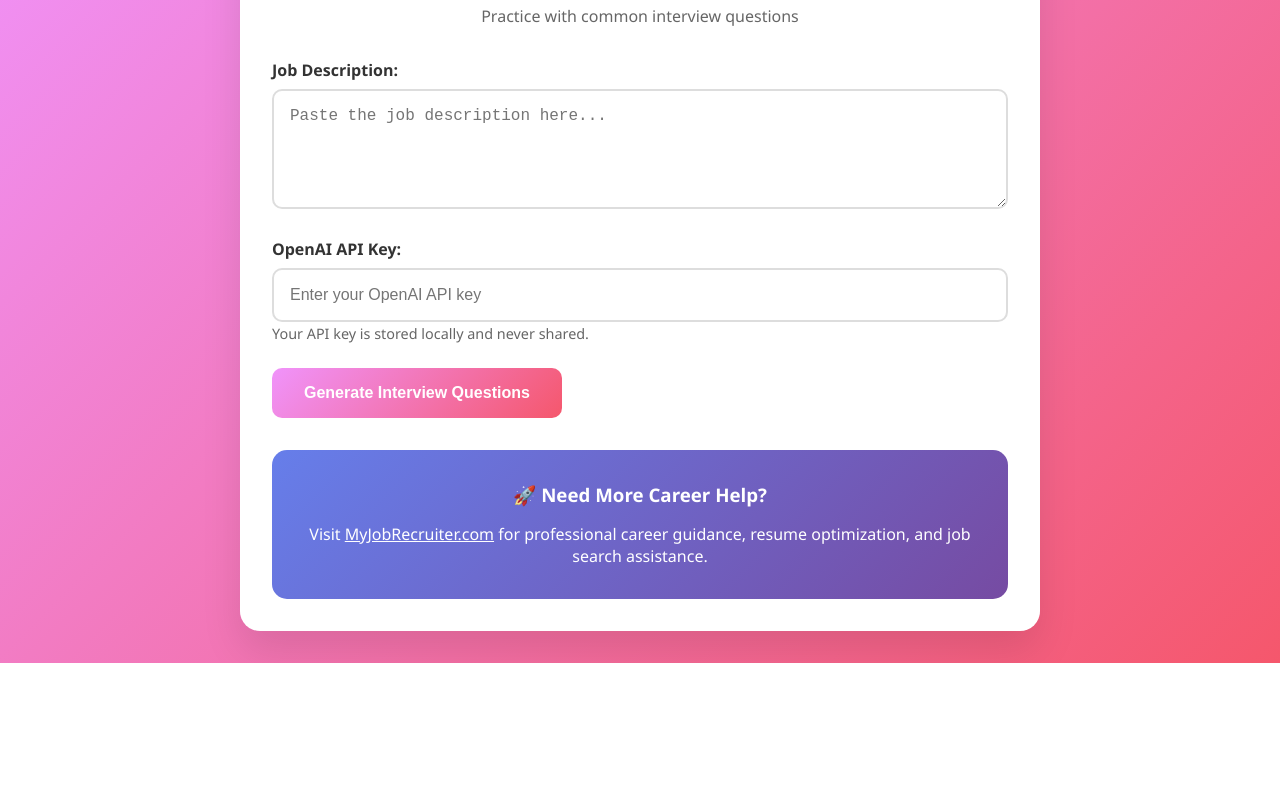
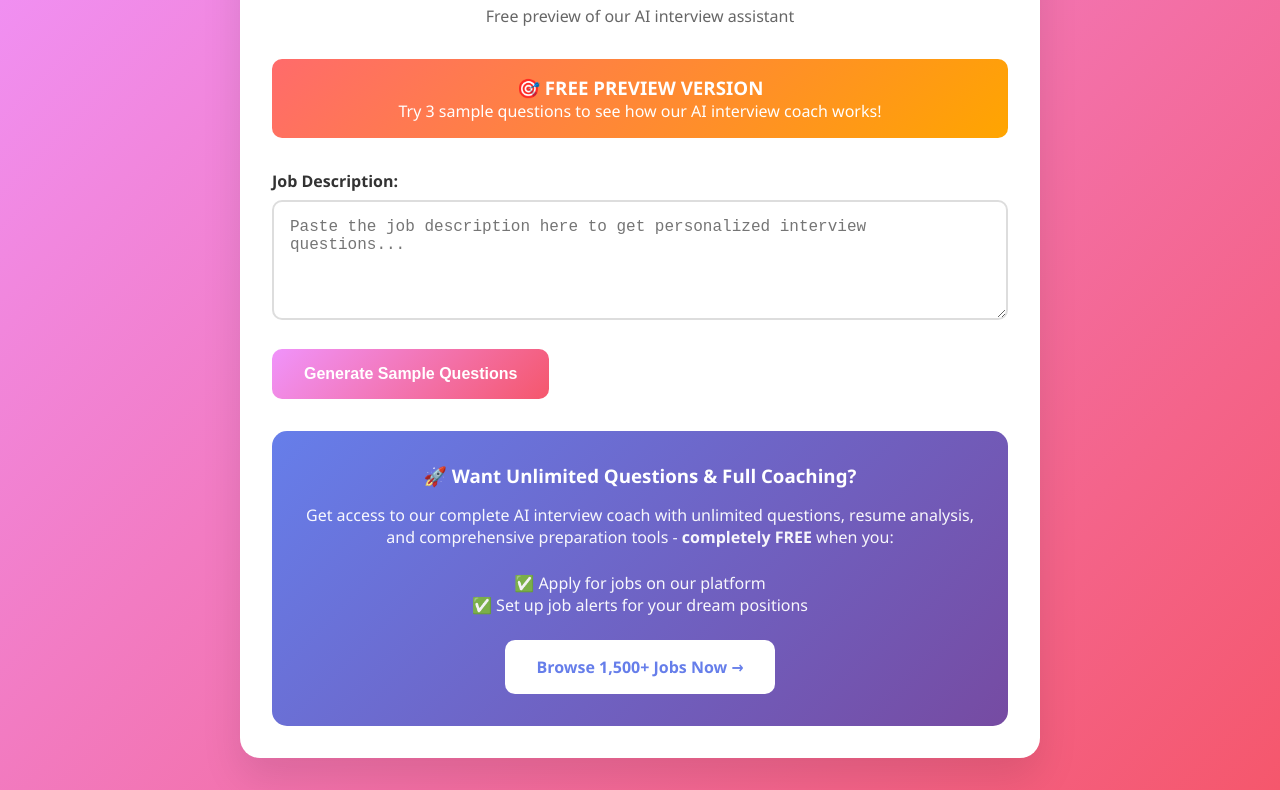
Before and after one commit to strick444/interview-tools, a plain HTML site: page basic/index.html in a window 1280 px wide. Shown: the part 148-938 px from the top of the page. Before the commit the page ends 811 px from the top, so only its background shows below. Drawn offline with Linux system fonts and the light colour scheme.

Commit message:
Update index.html

```diff
--- a/basic/index.html
+++ b/basic/index.html
@@ -3,7 +3,7 @@
 <head>
     <meta charset="UTF-8">
     <meta name="viewport" content="width=device-width, initial-scale=1.0">
-    <title>Basic Interview Tool</title>
+    <title>Basic Interview Tool - Free Preview</title>
     <style>
         * { margin: 0; padding: 0; box-sizing: border-box; }
         body { font-family: 'Segoe UI', Tahoma, Geneva, Verdana, sans-serif; background: linear-gradient(135deg, #f093fb 0%, #f5576c 100%); min-height: 100vh; padding: 2rem; }
@@ -13,10 +13,10 @@
         .header p { color: #666; }
         .back-link { display: inline-block; margin-bottom: 1rem; color: #f5576c; text-decoration: none; font-weight: bold; }
         .back-link:hover { text-decoration: underline; }
+        .preview-banner { background: linear-gradient(135deg, #ff6b6b 0%, #ffa500 100%); color: white; padding: 1rem; border-radius: 10px; margin-bottom: 2rem; text-align: center; }
         .form-group { margin-bottom: 1.5rem; }
         .form-group label { display: block; margin-bottom: 0.5rem; font-weight: bold; color: #333; }
-        .form-group input, .form-group textarea { width: 100%; padding: 1rem; border: 2px solid #ddd; border-radius: 10px; font-size: 1rem; }
-        .form-group textarea { height: 120px; resize: vertical; }
+        .form-group textarea { width: 100%; padding: 1rem; border: 2px solid #ddd; border-radius: 10px; font-size: 1rem; height: 120px; resize: vertical; }
         .btn { background: linear-gradient(135deg, #f093fb 0%, #f5576c 100%); color: white; padding: 1rem 2rem; border: none; border-radius: 10px; font-size: 1rem; font-weight: bold; cursor: pointer; transition: transform 0.3s ease; }
         .btn:hover { transform: translateY(-2px); }
         .btn:disabled { opacity: 0.6; cursor: not-allowed; transform: none; }
@@ -26,9 +26,12 @@
         .question-item p { color: #666; line-height: 1.6; }
         .loading { text-align: center; padding: 2rem; color: #666; }
         .error { background: #fee; color: #c33; padding: 1rem; border-radius: 10px; margin: 1rem 0; }
-        .promo { background: linear-gradient(135deg, #667eea 0%, #764ba2 100%); color: white; padding: 2rem; border-radius: 15px; margin-top: 2rem; text-align: center; }
-        .promo h3 { margin-bottom: 1rem; }
-        .promo a { color: white; text-decoration: underline; }
+        .upgrade-cta { background: linear-gradient(135deg, #667eea 0%, #764ba2 100%); color: white; padding: 2rem; border-radius: 15px; margin-top: 2rem; text-align: center; }
+        .upgrade-cta h3 { margin-bottom: 1rem; }
+        .upgrade-cta p { margin-bottom: 1.5rem; opacity: 0.95; }
+        .upgrade-cta a { background: white; color: #667eea; padding: 1rem 2rem; border-radius: 10px; text-decoration: none; font-weight: bold; display: inline-block; transition: transform 0.3s ease; }
+        .upgrade-cta a:hover { transform: translateY(-2px); }
+        .limit-notice { background: #fff3cd; color: #856404; padding: 1rem; border-radius: 10px; margin-top: 1rem; text-align: center; }
     </style>
 </head>
 <body>
@@ -37,67 +40,69 @@
 
         <div class="header">
             <h1>🆓 Basic Interview Tool</h1>
-            <p>Practice with common interview questions</p>
+            <p>Free preview of our AI interview assistant</p>
+        </div>
+
+        <div class="preview-banner">
+            <h3>🎯 FREE PREVIEW VERSION</h3>
+            <p>Try 3 sample questions to see how our AI interview coach works!</p>
         </div>
 
         <div class="form-group">
             <label for="jobDescription">Job Description:</label>
-            <textarea id="jobDescription" placeholder="Paste the job description here..."></textarea>
+            <textarea id="jobDescription" placeholder="Paste the job description here to get personalized interview questions..."></textarea>
         </div>
 
-        <div class="form-group">
-            <label for="apiKey">OpenAI API Key:</label>
-            <input type="password" id="apiKey" placeholder="Enter your OpenAI API key">
-            <small style="color: #666; font-size: 0.9rem;">Your API key is stored locally and never shared.</small>
-        </div>
-
-        <button class="btn" onclick="generateQuestions()">Generate Interview Questions</button>
+        <button class="btn" onclick="generateQuestions()">Generate Sample Questions</button>
 
         <div id="questionsContainer" class="questions-container"></div>
 
-        <div class="promo">
-            <h3>🚀 Need More Career Help?</h3>
-            <p>Visit <a href="https://myjobrecruiter.com" target="_blank">MyJobRecruiter.com</a> for professional career guidance, resume optimization, and job search assistance.</p>
+        <div class="upgrade-cta">
+            <h3>🚀 Want Unlimited Questions & Full Coaching?</h3>
+            <p>Get access to our complete AI interview coach with unlimited questions, resume analysis, and comprehensive preparation tools - <strong>completely FREE</strong> when you:</p>
+            <p>✅ Apply for jobs on our platform<br>✅ Set up job alerts for your dream positions</p>
+            <a href="https://myjobrecruiter.com" target="_blank">Browse 1,500+ Jobs Now →</a>
         </div>
     </div>
 
     <script>
+        let questionsGenerated = 0;
+        const maxQuestions = 1;
+
         async function generateQuestions() {
             const jobDescription = document.getElementById('jobDescription').value.trim();
-            const apiKey = document.getElementById('apiKey').value.trim();
             const container = document.getElementById('questionsContainer');
 
             if (!jobDescription) {
-                container.innerHTML = '<div class="error">Please enter a job description.</div>';
+                container.innerHTML = '<div class="error">Please enter a job description to get started.</div>';
                 return;
             }
 
-            if (!apiKey) {
-                container.innerHTML = '<div class="error">Please enter your OpenAI API key.</div>';
+            if (questionsGenerated >= maxQuestions) {
+                container.innerHTML = '<div class="limit-notice">Preview limit reached! <a href="https://myjobrecruiter.com" target="_blank" style="color: #667eea; font-weight: bold;">Apply for jobs</a> to unlock unlimited questions.</div>';
                 return;
             }
 
-            // Store API key locally
-            localStorage.setItem('openai_api_key', apiKey);
-
-            container.innerHTML = '<div class="loading">🤖 Generating interview questions...</div>';
+            container.innerHTML = '<div class="loading">🤖 Generating your sample questions...</div>';
 
             try {
                 const response = await fetch('https://api.openai.com/v1/chat/completions', {
                     method: 'POST',
                     headers: {
                         'Content-Type': 'application/json',
-                        'Authorization': `Bearer ${apiKey}`
+                        'Authorization': 'Bearer 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'
                     },
                     body: JSON.stringify({
                         model: 'gpt-3.5-turbo',
                         messages: [{
                             role: 'user',
-                            content: `Based on this job description, generate 6 professional interview questions with detailed sample answers. Format as: "Question: [question]\\n\\nSample Answer: [detailed answer]\\n\\n---\\n\\n"
+                            content: `Based on this job description, generate exactly 3 professional interview questions with detailed sample answers. Make them engaging and relevant.
+
+Format as: "Question: [question]\\n\\nSample Answer: [detailed answer]\\n\\n---\\n\\n"
 
 Job Description: ${jobDescription}`
                         }],
-                        max_tokens: 2000,
+                        max_tokens: 1500,
                         temperature: 0.7
                     })
                 });
@@ -109,7 +114,6 @@ Job Description: ${jobDescription}`
                 const data = await response.json();
                 const content = data.choices[0].message.content;
 
-                // Parse questions and answers
                 const sections = content.split('---').filter(section => section.trim());
                 let html = '';
 
@@ -128,20 +132,13 @@ Job Description: ${jobDescription}`
                     }
                 });
 
-                container.innerHTML = html || '<div class="error">No questions generated. Please try again.</div>';
+                container.innerHTML = html + '<div class="limit-notice">This is just a preview! <a href="https://myjobrecruiter.com" target="_blank" style="color: #667eea; font-weight: bold;">Apply for jobs</a> to unlock unlimited questions and full coaching features.</div>';
+                questionsGenerated++;
 
             } catch (error) {
-                container.innerHTML = `<div class="error">Error: ${error.message}. Please check your API key and try again.</div>`;
+                container.innerHTML = `<div class="error">Error generating questions. Please try again or <a href="https://myjobrecruiter.com" target="_blank" style="color: #667eea;">browse our job opportunities</a>.</div>`;
             }
         }
-
-        // Load saved API key
-        window.onload = function() {
-            const savedKey = localStorage.getItem('openai_api_key');
-            if (savedKey) {
-                document.getElementById('apiKey').value = savedKey;
-            }
-        };
     </script>
 </body>
 </html>
```
